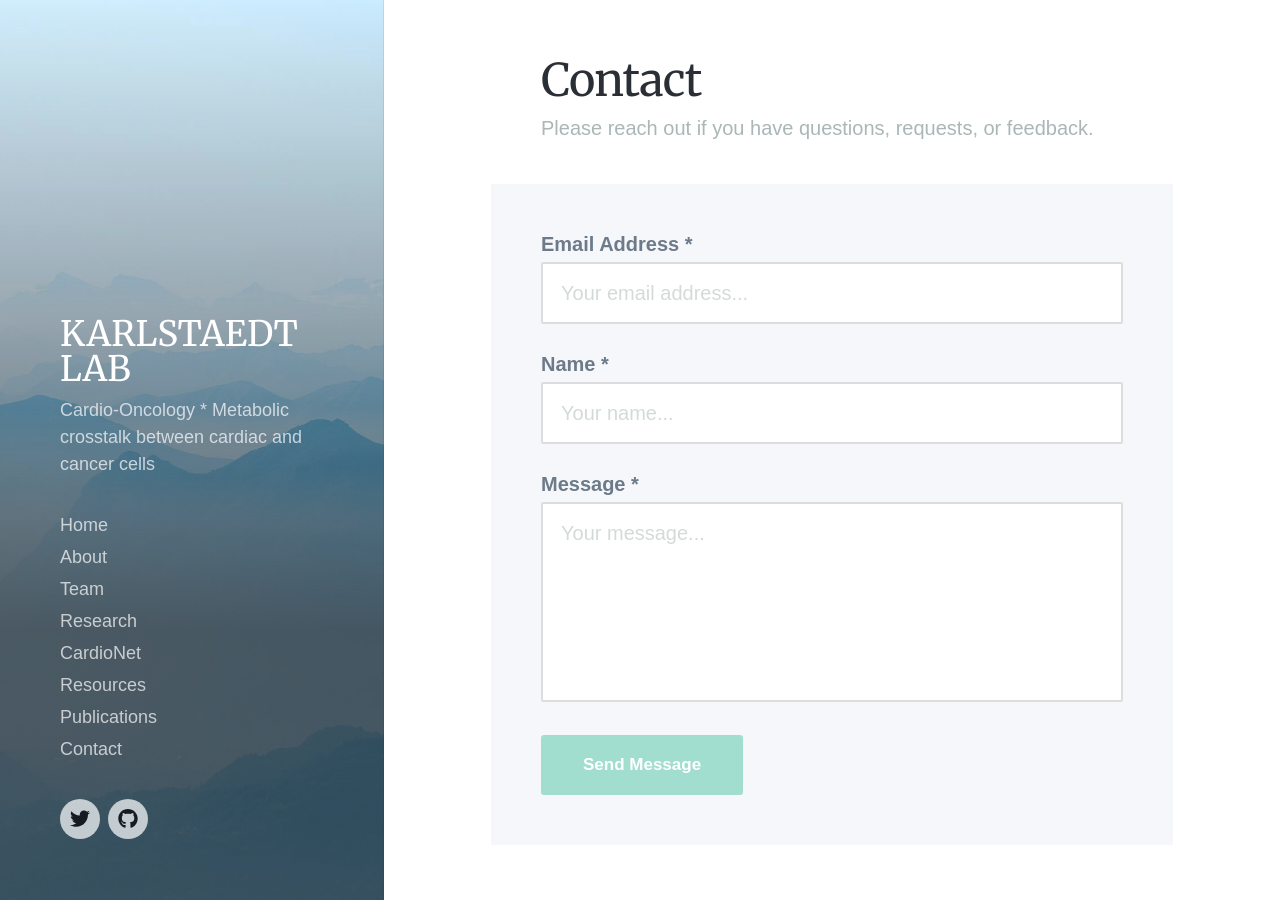
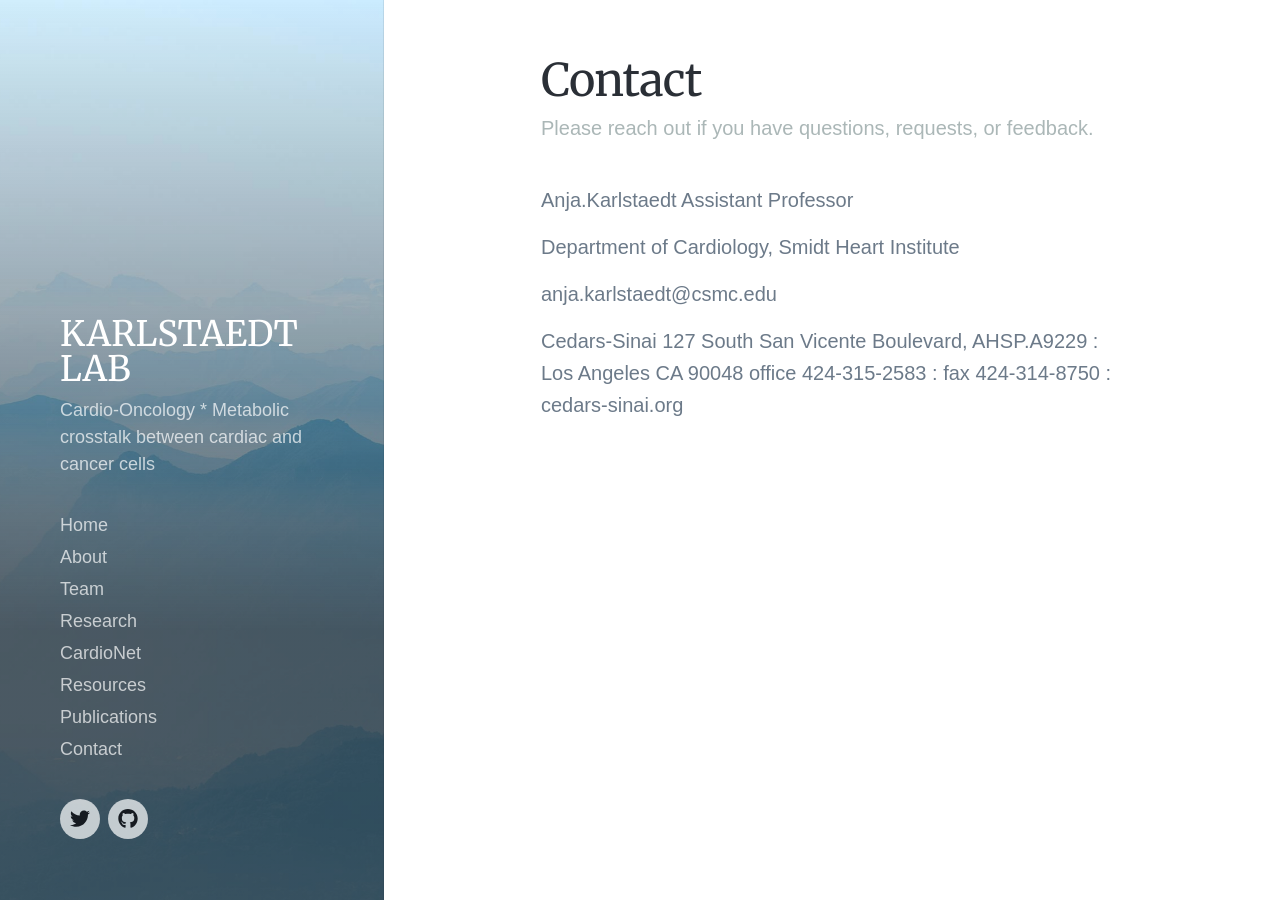
Before and after one commit to karlstaedtlab/cardionet, a Jekyll site: the page built from _pages/contact.md, in a window 1280 px wide and 900 px high. Built offline with Jekyll 4.4.1, drawn with Linux system fonts in a browser that asks for light colours; nearby versions of some CDN libraries; some web fonts are replaced.

Commit message:
Update contact.md

```diff
--- a/_pages/contact.md
+++ b/_pages/contact.md
@@ -4,6 +4,13 @@ subtitle: Please reach out if you have questions, requests, or feedback.
 featured_image: /images/demo/demo-portrait.jpg
 ---
 
-{% include contact-form.html %}
+Anja.Karlstaedt
+Assistant Professor
 
-<!-- We've made a contact form that you can use with [Formspree](https://formspree.io/create/jekyllthemes) to handle up to 50 submissions per month for free. You could also easily switch out the end-point to use another contact form service. -->
+Department of Cardiology, Smidt Heart Institute
+
+anja.karlstaedt@csmc.edu
+
+Cedars-Sinai
+127 South San Vicente Boulevard, AHSP.A9229  :  Los Angeles CA 90048
+office 424-315-2583  :  fax 424‐314‐8750  :  cedars-sinai.org
```
